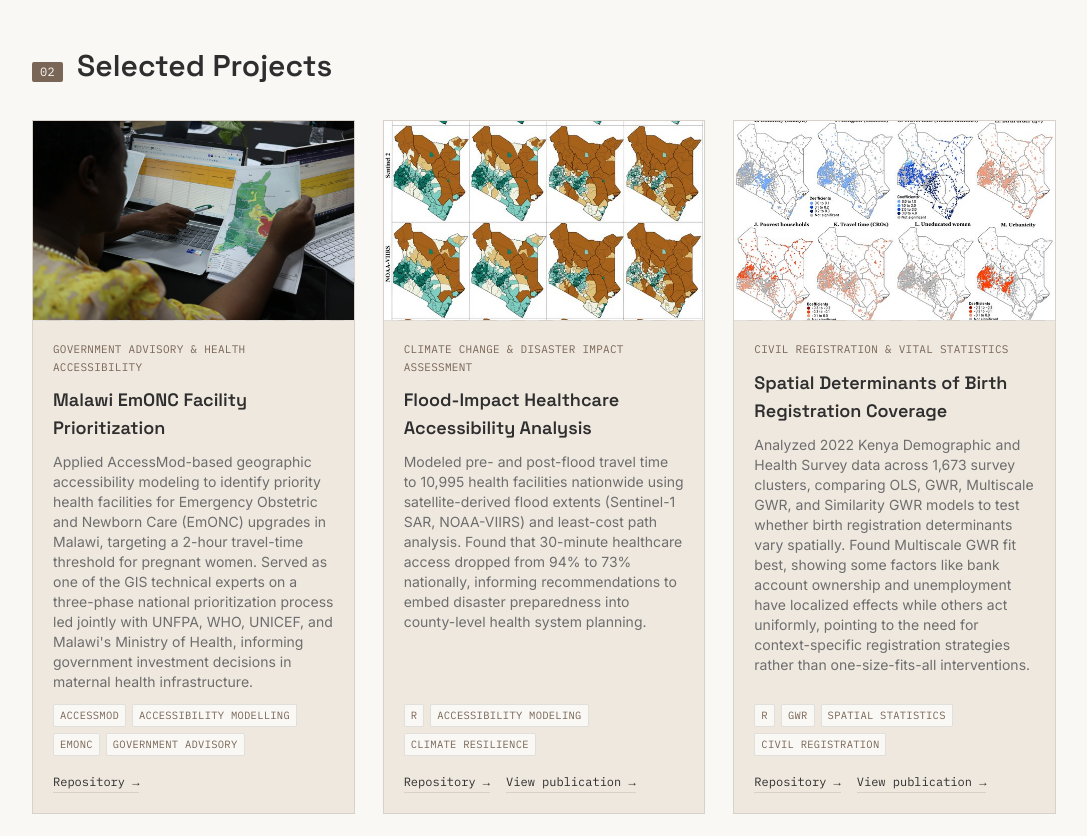
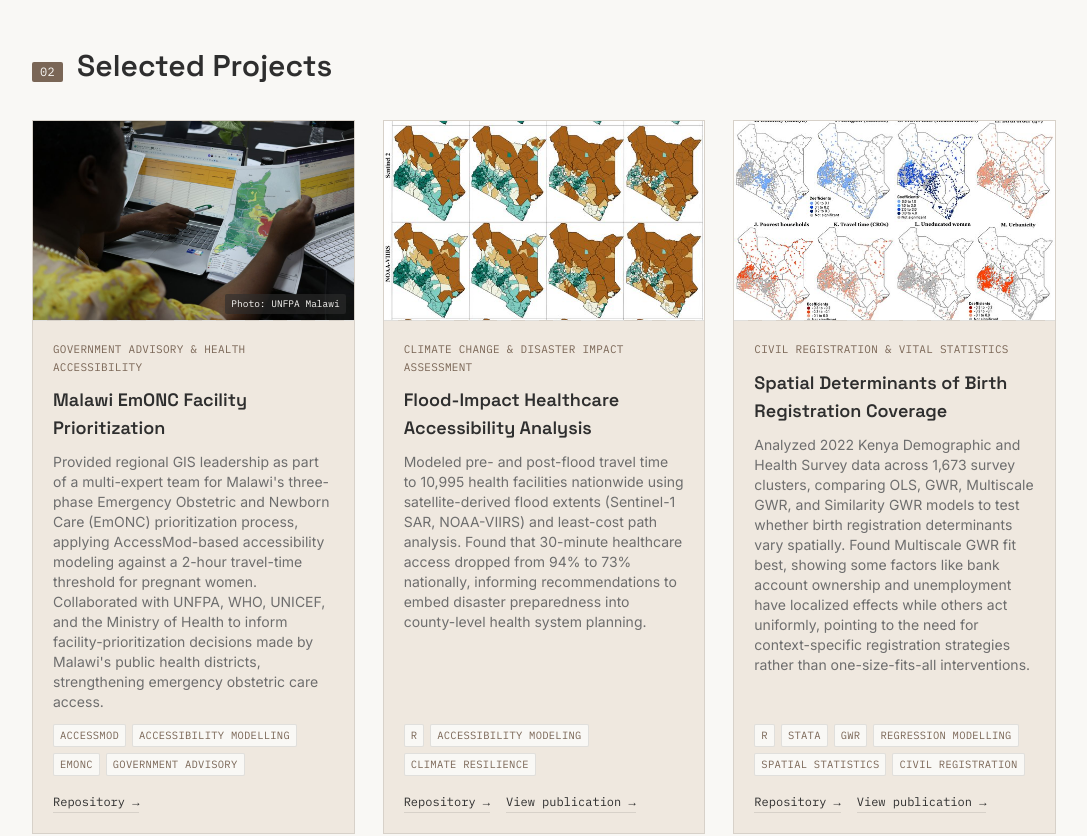
Before and after one commit to Bibian-Robert/bibian-portfolio, a React (Vite) app: page / in a window 1280 px wide. Shown: the part 1480-2316 px from the top of the page, without its empty margins (96-1183 px from the left). Built offline with nearby package versions, Linux system fonts and the light colour scheme.

Commit message:
Add image credit overlay, update Malawi EmONC description, add STATA/Regression tags to birth registration project

```diff
--- a/src/components/Projects.jsx
+++ b/src/components/Projects.jsx
@@ -23,6 +23,11 @@ function ProjectCard({ project }) {
           )
         ) : (
           <span className="p-4">Add image: {`images/${project.title.toLowerCase().replace(/\s+/g, '-')}.jpg`}</span>
+        )}
+        {project.image && project.imageCredit && (
+          <span className="absolute bottom-1.5 right-2 rounded-sm bg-ink/60 px-1.5 py-0.5 font-mono text-[9.5px] text-paper">
+            Photo: {project.imageCredit}
+          </span>
         )}
       </div>
 
--- a/src/data/content.js
+++ b/src/data/content.js
@@ -44,9 +44,10 @@ export const projects = [
   {
     title: 'Malawi EmONC Facility Prioritization',
     theme: 'Government Advisory & Health Accessibility',
-    description: "Applied AccessMod-based geographic accessibility modeling to identify priority health facilities for Emergency Obstetric and Newborn Care (EmONC) upgrades in Malawi, targeting a 2-hour travel-time threshold for pregnant women. Served as one of the GIS technical experts on a three-phase national prioritization process led jointly with UNFPA, WHO, UNICEF, and Malawi's Ministry of Health, informing government investment decisions in maternal health infrastructure.",
+    description: "Provided regional GIS leadership as part of a multi-expert team for Malawi's three-phase Emergency Obstetric and Newborn Care (EmONC) prioritization process, applying AccessMod-based accessibility modeling against a 2-hour travel-time threshold for pregnant women. Collaborated with UNFPA, WHO, UNICEF, and the Ministry of Health to inform facility-prioritization decisions made by Malawi's public health districts, strengthening emergency obstetric care access.",
     tags: ['AccessMod', 'Accessibility Modelling','EmONC', 'Government Advisory'],
     image: 'images/emonc_prioritization_malawi.jpg',
+    imageCredit: 'UNFPA Malawi',
     repoUrl: 'https://github.com/your-username/your-repo',
     liveUrl: '#',
   },
@@ -65,7 +66,7 @@ export const projects = [
     title: 'Spatial Determinants of Birth Registration Coverage',
     theme: 'Civil Registration & Vital Statistics',
     description: 'Analyzed 2022 Kenya Demographic and Health Survey data across 1,673 survey clusters, comparing OLS, GWR, Multiscale GWR, and Similarity GWR models to test whether birth registration determinants vary spatially. Found Multiscale GWR fit best, showing some factors like bank account ownership and unemployment have localized effects while others act uniformly, pointing to the need for context-specific registration strategies rather than one-size-fits-all interventions.',
-    tags: ['R', 'GWR', 'Spatial Statistics', 'Civil Registration'],
+    tags: ['R', 'STATA', 'GWR', 'Regression Modelling', 'Spatial Statistics', 'Civil Registration'],
     image: 'images/spatial-determinants-of-birth-registration-coverage.jpg',
     repoUrl: 'https://github.com/your-username/your-repo',
     liveUrl: '#',
```
